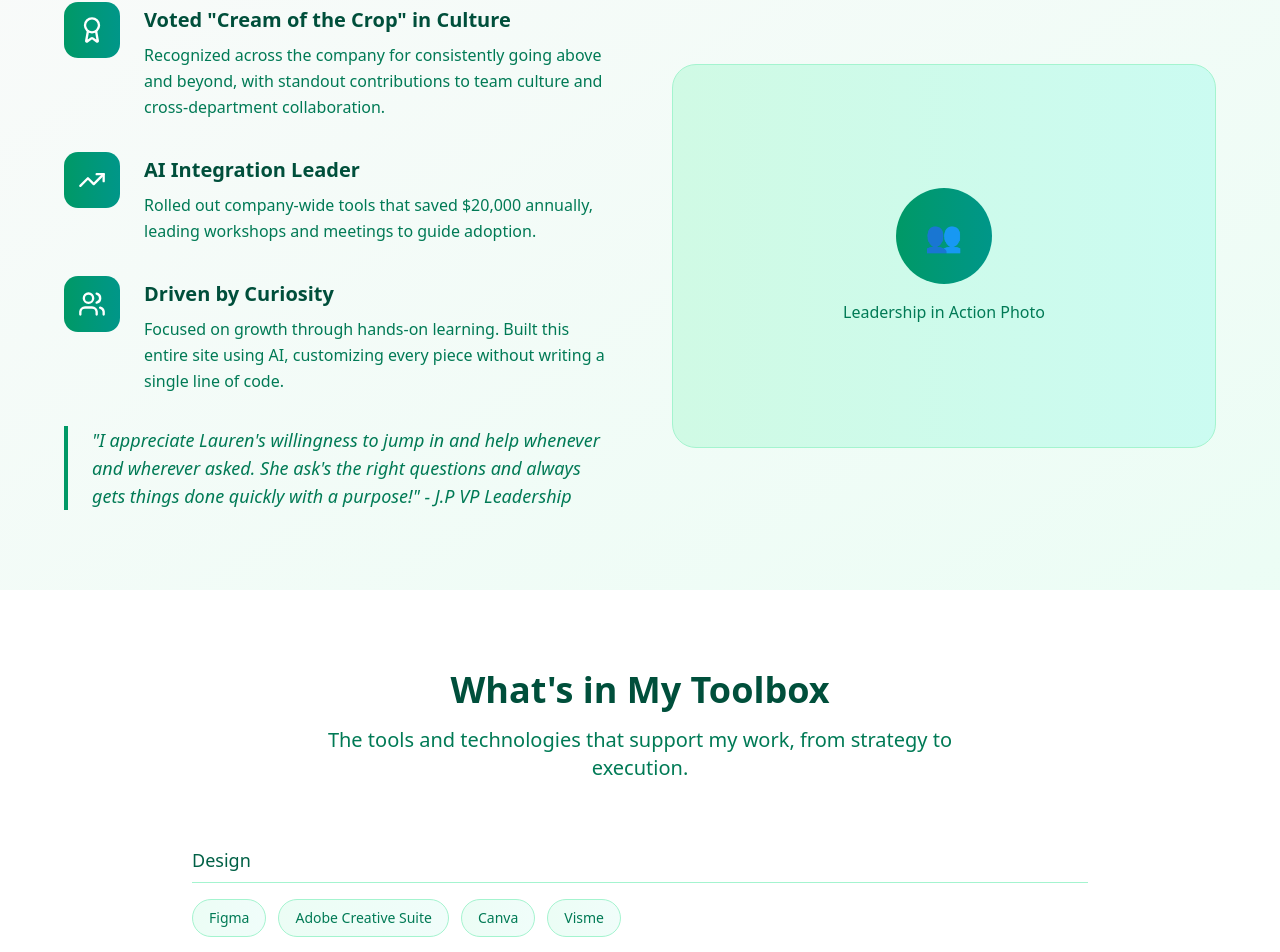
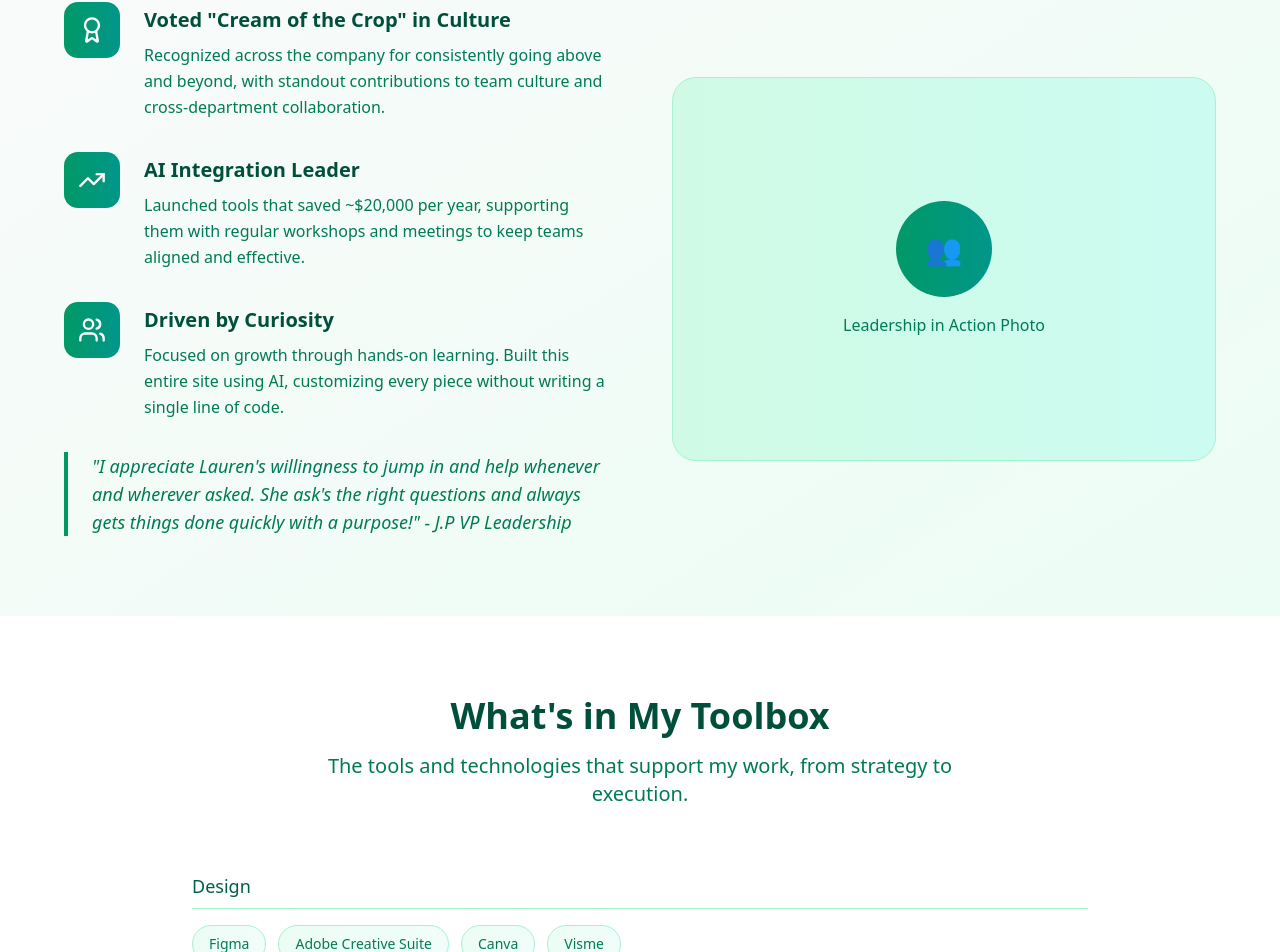
Before and after one commit to connorholly11/lauren-site, a React (Vite) app: page / in a window 1280 px wide. Shown: the part 3754-4706 px from the top of the page. Built offline with nearby package versions, Linux system fonts and the light colour scheme; a web font is replaced by a local one.

Commit message:
RevisionId:  295337990727815168

```diff
--- a/src/components/generated/PersonalBrandLandingPage.tsx
+++ b/src/components/generated/PersonalBrandLandingPage.tsx
@@ -463,7 +463,7 @@ const PersonalBrandLandingPage: React.FC = () => {
                     </div>
                     <div className="flex-1 pt-1" data-magicpath-id="102" data-magicpath-path="PersonalBrandLandingPage.tsx">
                       <h3 className="text-xl font-bold text-emerald-900 mb-2" data-magicpath-id="103" data-magicpath-path="PersonalBrandLandingPage.tsx">AI Integration Leader</h3>
-                      <p className="text-emerald-700 leading-relaxed" data-magicpath-id="104" data-magicpath-path="PersonalBrandLandingPage.tsx">Rolled out company-wide tools that saved $20,000 annually, leading workshops and meetings to guide adoption.</p>
+                      <p className="text-emerald-700 leading-relaxed" data-magicpath-id="104" data-magicpath-path="PersonalBrandLandingPage.tsx">Launched tools that saved ~$20,000 per year, supporting them with regular workshops and meetings to keep teams aligned and effective.</p>
                     </div>
                   </div>
 
```
